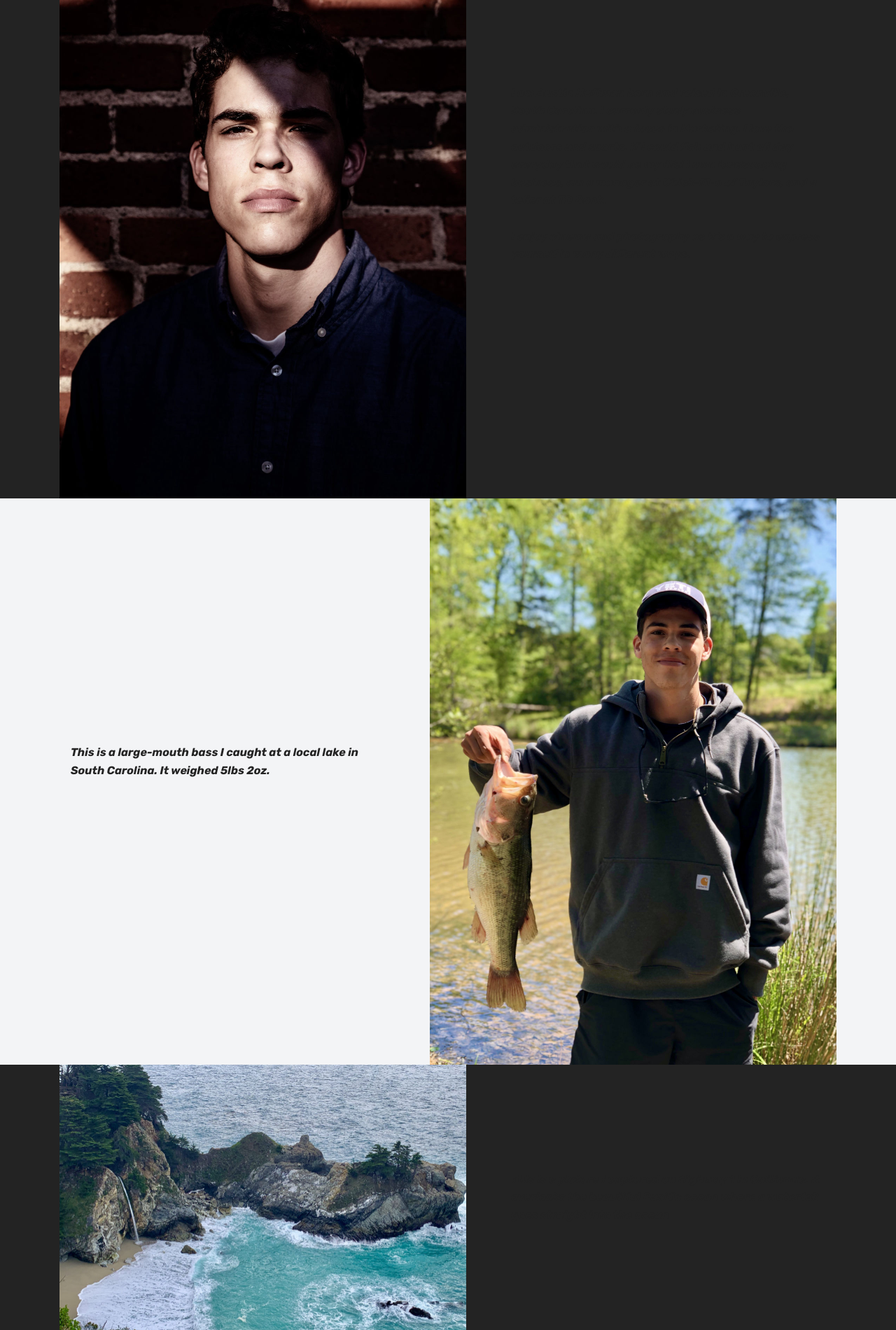
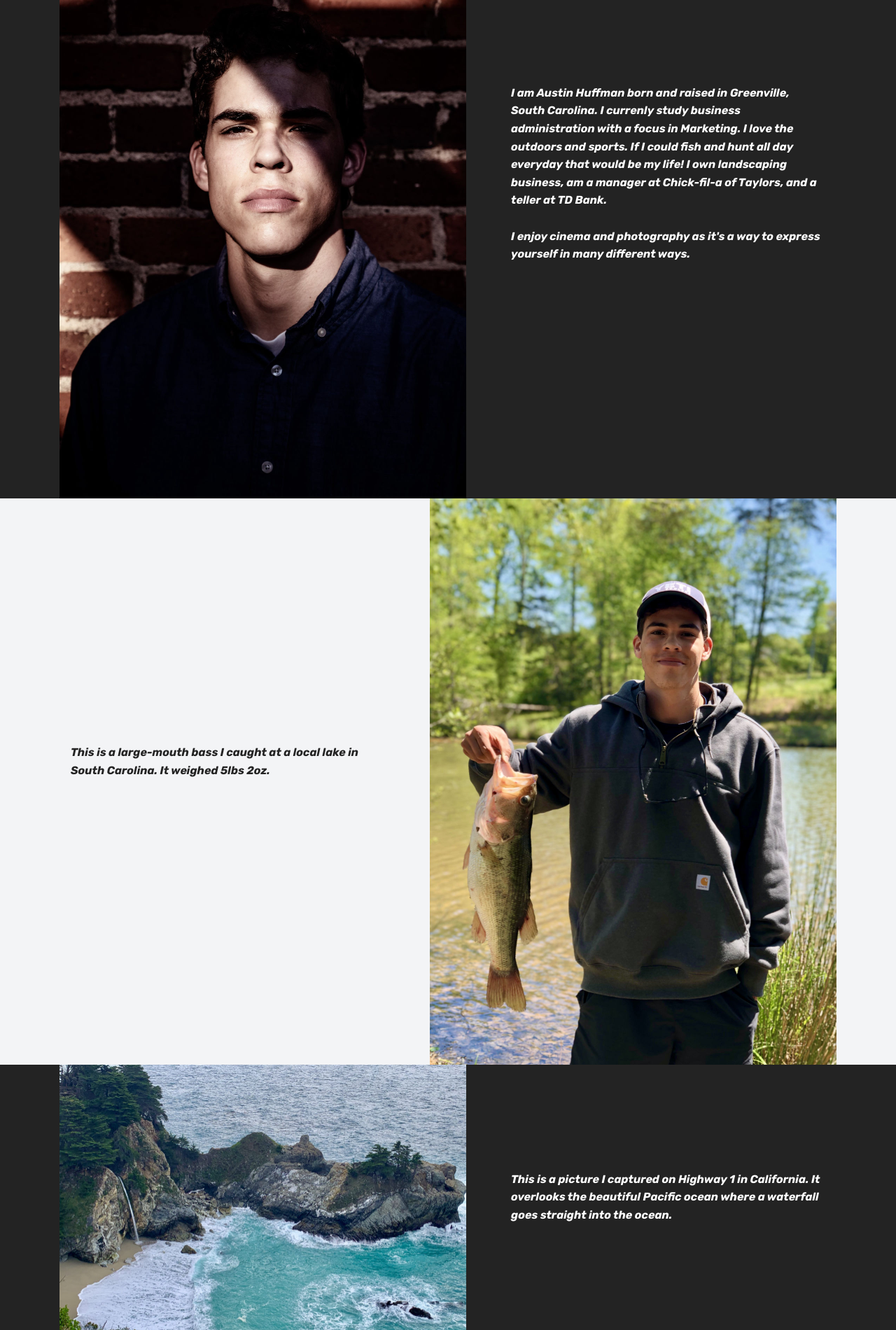
Before and after one commit to austinrhuffman/austinrhuffman.github.io, a plain HTML site: page index.html in a window 1280 px wide. Shown: the part 160-2060 px from the top of the page at 70% size. Drawn offline with Linux system fonts and the light colour scheme.

Commit message:
Add files via upload

```diff
--- a/assets/mobirise/css/mbr-additional.css
+++ b/assets/mobirise/css/mbr-additional.css
@@ -718,7 +718,7 @@ section.lazy-placeholder:after {
 .cid-rX8clnW4RU .testimonial-text {
   font-style: italic;
   font-weight: 300;
-  color: #232323;
+  color: #ffffff;
 }
 .cid-rX8clnW4RU .mbr-author-name {
   font-weight: bold;
@@ -771,7 +771,7 @@ section.lazy-placeholder:after {
 .cid-rX8fvEm87v .testimonial-text {
   font-style: italic;
   font-weight: 300;
-  color: #232323;
+  color: #ffffff;
 }
 .cid-rX8fvEm87v .mbr-author-name {
   font-weight: bold;
@@ -824,7 +824,7 @@ section.lazy-placeholder:after {
 .cid-rX8i9SbeBi .testimonial-text {
   font-style: italic;
   font-weight: 300;
-  color: #232323;
+  color: #ffffff;
 }
 .cid-rX8i9SbeBi .mbr-author-name {
   font-weight: bold;
```
